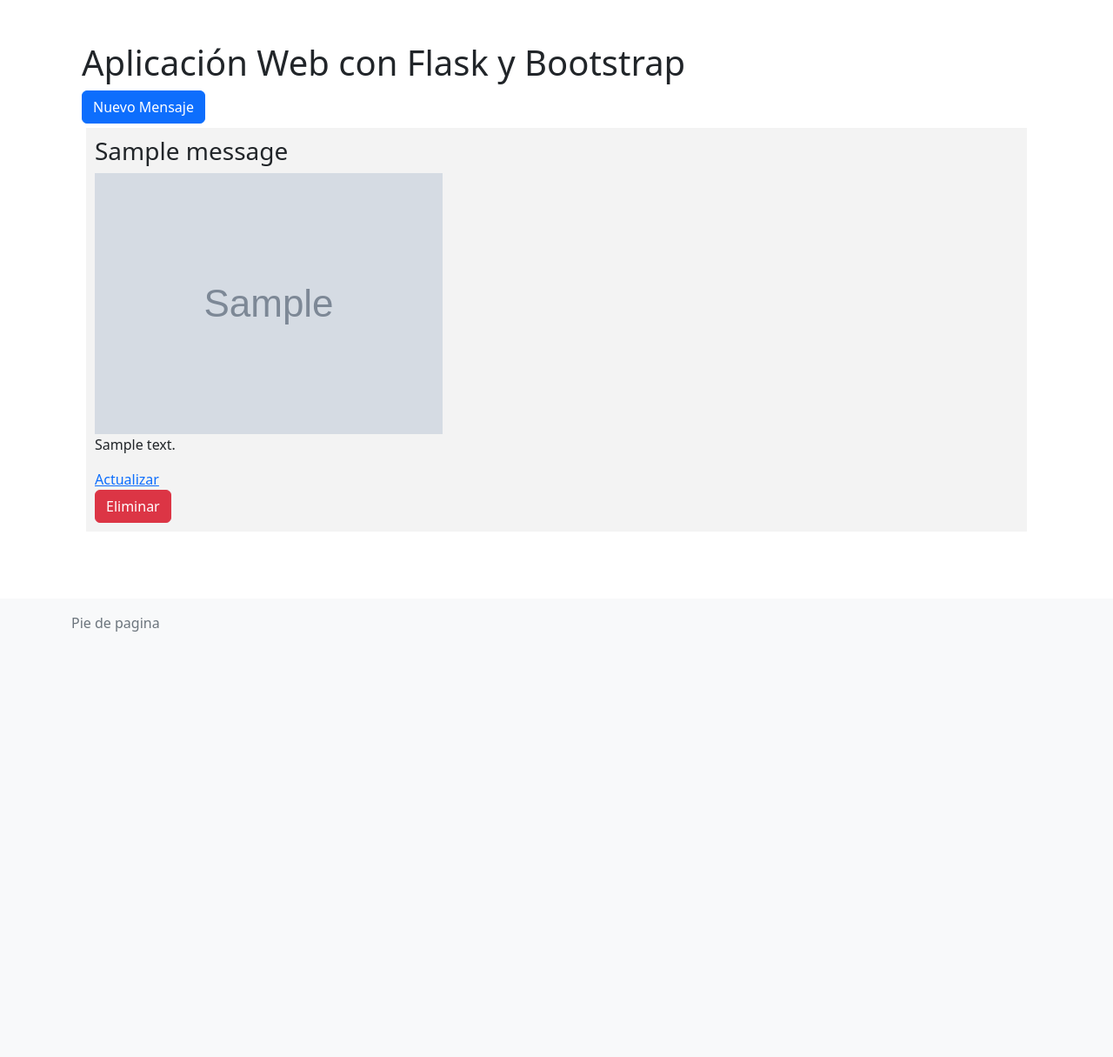
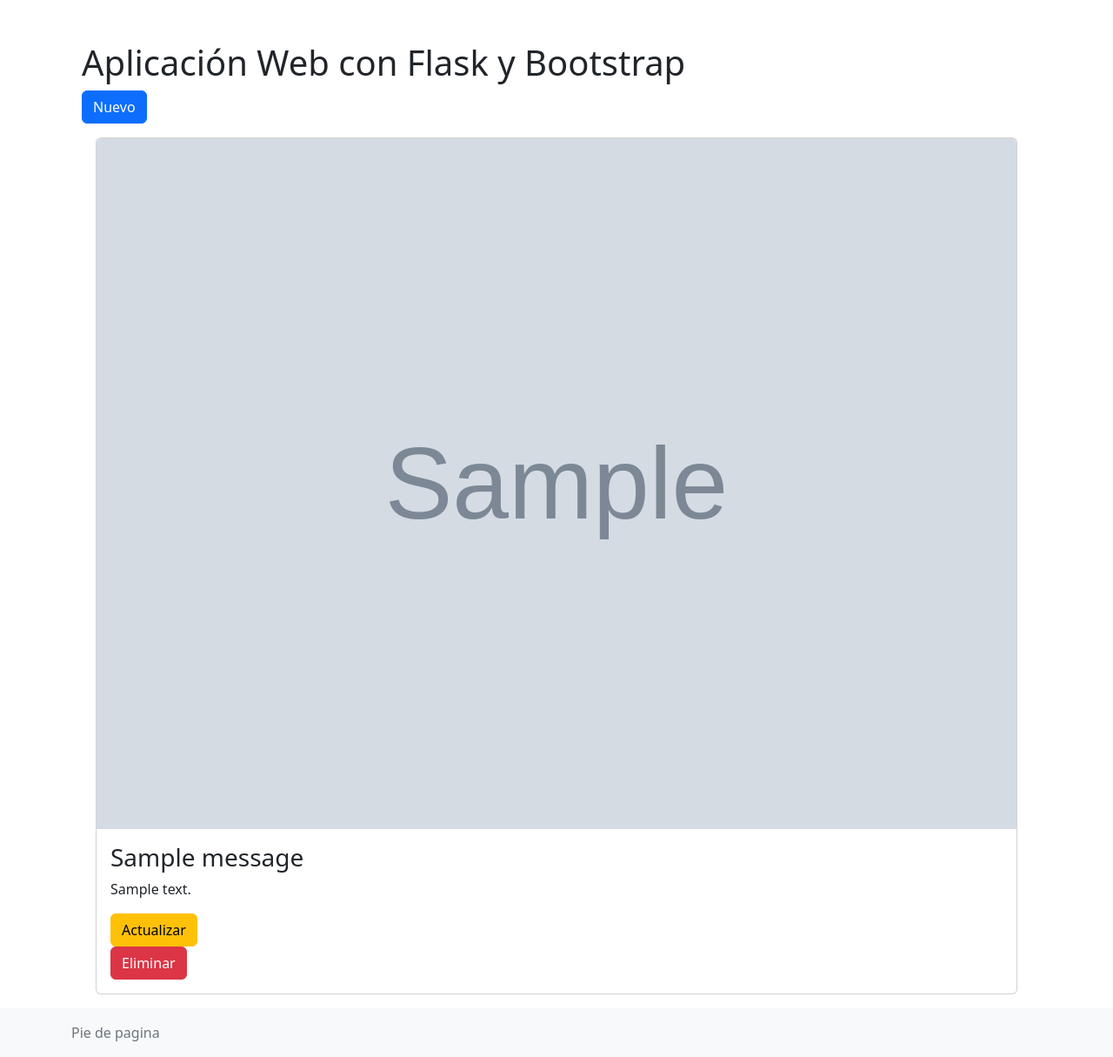
Before and after one commit to prisciladaniela/flask_bootstrap, a Flask app: page / in a window 1280 px wide. Shown: the part 56-1271 px from the top of the page at 87% size. Before the commit the page ends 782 px from the top, so only its background shows below. Run offline with Flask 2, Linux system fonts and the light colour scheme; tables that the repository leaves empty hold one stand-in row (values such as "Sample post"); grey boxes marked "Sample" are stand-in pictures; some libraries are stand-ins or nearby versions.

Commit message:
formularios y tarjetas de bootstrap

```diff
--- a/templates/index.html
+++ b/templates/index.html
@@ -1,24 +1,33 @@
 {% extends 'base.html' %}
+
 {% block title %} User page {% endblock %}
+
 {% block body %}
 <!-- Begin page content -->
-<main
-class="flex-shrink-0">
+<main class="flex-shrink-0">
   <div class="container">
     <h1>Aplicación Web con Flask y Bootstrap</h1>
-    <a href="{{ url_for('create')}}" class = "btn btn-primary">Nuevo Mensaje</a>
+    <a href="{{ url_for('create')}}" class = 'btn btn-primary'>Nuevo</a>
+
     {% for message in messages %}
-        <div class='message'>
-            <h3>{{ message['title'] }}</h3>
-            <img src="{{message['picture']}}"alt="{{message['title']}}"
-            class = "img img-fluid">
-            <p>{{ message['content'] }}</p>
-            <a href="{{ url_for('update', id = message.id)}}">Actualizar</a>
-            <form action="{{url_for('delete')}}" method="post" onsubmit="return confirm ('Tai seguro?')">
+    {% if loop.index0 % 3 == 0 %}
+  <div class="row">
+    {% endif %}
+
+      <div class="col">
+        <div class='card m-3' >
+            <img src="{{ message['picture']}}" class = 'card-img-top' alt="{{ message['title']}}"  >
+            <div class="card-body">
+            <h3 class="card-title">{{ message['title'] }}</h3>
+            <p class="card-text">{{ message['content'] }}</p>
+            <a href="{{ url_for('update', id = message.id)}}" class="btn btn-warning">Actualizar</a>
+            <form action="{{url_for('delete')}}" method="post" onsubmit ="return confirm('tai seguro?')" class="d-iniline">
               <input type="hidden" name="id" value="{{message.id}}">
-              <input type="submit" value="Eliminar" class=" btn btn-danger">
+              <input type="submit" value="Eliminar" class="btn btn-danger">
             </form>
+            </div>
         </div>
+      </div>
     {% endfor %}
   </div>
 </main>
```
Also changed, not shown: templates/create.html (+12 -12 lines), templates/update.html (+9 -8 lines), README.md (added).
